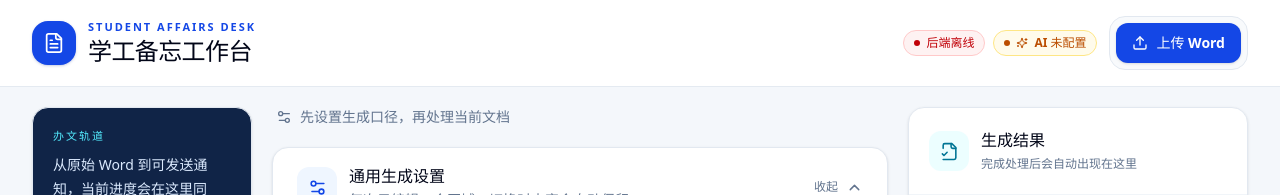
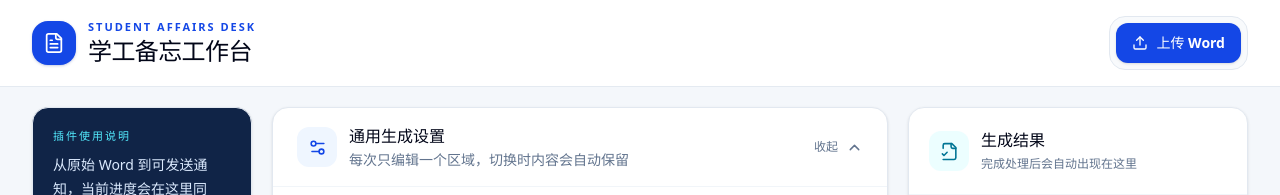
Before and after one commit to LushangStudio/Plugin-WordTxT, a Vue app in the folder frontend/: page / in a window 1280 px wide. Shown: the top 195 px of the page. Built offline with nearby package versions, Linux system fonts and the light colour scheme; no server answers.

Commit message:
feat: 优化首轮前端布局

```diff
--- a/frontend/package.json
+++ b/frontend/package.json
@@ -6,6 +6,7 @@
   "scripts": {
     "dev": "vite",
     "build": "vue-tsc -b && vite build",
+    "test": "vitest run",
     "type-check": "vue-tsc -b",
     "preview": "vite preview"
   },
@@ -20,9 +21,12 @@
     "@tailwindcss/vite": "^4.3.3",
     "@types/node": "^24.0.0",
     "@vitejs/plugin-vue": "^6.0.0",
+    "@vue/test-utils": "^2.4.6",
+    "jsdom": "^26.1.0",
     "tailwindcss": "^4.3.3",
     "typescript": "^5.8.0",
     "vite": "^7.0.0",
+    "vitest": "^3.2.6",
     "vue-tsc": "^3.0.0"
   }
 }
--- a/frontend/src/App.vue
+++ b/frontend/src/App.vue
@@ -1,6 +1,6 @@
 <script setup lang="ts">
 import { computed, onMounted, reactive, ref } from 'vue'
-import { Check, FileInput, FileText, ListFilter, Settings2, Table2 } from '@lucide/vue'
+import { Check, FileInput, FileText, ListFilter, Table2 } from '@lucide/vue'
 
 import AppHeader from './components/AppHeader.vue'
 import ContentWorkflow from './components/ContentWorkflow.vue'
@@ -12,7 +12,6 @@ import type { GeneratedResult, GenerationSettings } from './types'
 
 const file = ref<File | null>(null)
 const activeWorkflow = ref<'content' | 'table'>('content')
-const backendOnline = ref(false)
 const aiConfigured = ref(false)
 const result = ref<GeneratedResult | null>(null)
 const settings = reactive<GenerationSettings>({
@@ -41,23 +40,22 @@ function showResult(value: GeneratedResult) {
 onMounted(async () => {
   try {
     const health = await getHealth()
-    backendOnline.value = health.status === 'ok'
     aiConfigured.value = health.ai_configured
   } catch {
-    backendOnline.value = false
+    aiConfigured.value = false
   }
 })
 </script>
 
 <template>
   <div class="min-h-screen bg-[#f4f7fb] text-slate-900">
-    <AppHeader :file="file" :backend-online="backendOnline" :ai-configured="aiConfigured" @file-change="setFile" />
+    <AppHeader :file="file" @file-change="setFile" />
 
     <main class="mx-auto grid w-full max-w-[1800px] grid-cols-1 gap-5 px-4 py-5 sm:px-6 xl:grid-cols-[220px_minmax(0,1fr)_340px] xl:px-8">
       <aside class="self-start xl:sticky xl:top-5">
         <section class="overflow-hidden rounded-2xl border border-slate-200 bg-[#102447] text-white shadow-sm">
           <div class="border-b border-white/10 px-5 py-5">
-            <p class="m-0 text-[11px] font-bold tracking-[0.18em] text-cyan-300">办文轨道</p>
+            <p class="m-0 text-[11px] font-bold tracking-[0.18em] text-cyan-300">插件使用说明</p>
             <p class="mt-2 mb-0 text-sm leading-6 text-blue-100">从原始 Word 到可发送通知，当前进度会在这里同步。</p>
           </div>
           <ol class="m-0 grid list-none gap-0 p-3" aria-label="处理进度">
@@ -107,10 +105,6 @@ onMounted(async () => {
       </aside>
 
       <div class="min-w-0 space-y-5">
-        <div class="flex items-center gap-2 px-1 text-sm text-slate-500">
-          <Settings2 :size="16" aria-hidden="true" />
-          <span>先设置生成口径，再处理当前文档</span>
-        </div>
         <GenerationSettingsPanel :model-value="settings" @update:model-value="setSettings" />
         <ContentWorkflow
           v-if="activeWorkflow === 'content'"
--- a/frontend/src/components/AppHeader.vue
+++ b/frontend/src/components/AppHeader.vue
@@ -1,13 +1,10 @@
 <script setup lang="ts">
-import { FileText, Sparkles, Upload, X } from '@lucide/vue'
+import { FileText, Upload, X } from '@lucide/vue'
 
-import StatusBadge from './ui/StatusBadge.vue'
 import UiButton from './ui/UiButton.vue'
 
 defineProps<{
   file: File | null
-  backendOnline: boolean
-  aiConfigured: boolean
 }>()
 
 const emit = defineEmits<{
@@ -35,16 +32,6 @@ function onFileChange(event: Event) {
       </div>
 
       <div class="flex min-w-0 flex-col gap-3 sm:flex-row sm:items-center sm:justify-end">
-        <div class="flex flex-wrap items-center gap-2" aria-label="服务状态">
-          <StatusBadge :tone="backendOnline ? 'success' : 'danger'">
-            {{ backendOnline ? '后端在线' : '后端离线' }}
-          </StatusBadge>
-          <StatusBadge :tone="aiConfigured ? 'info' : 'warning'">
-            <Sparkles :size="12" aria-hidden="true" />
-            {{ aiConfigured ? 'AI 已就绪' : 'AI 未配置' }}
-          </StatusBadge>
-        </div>
-
         <div class="flex min-w-0 items-center gap-2 rounded-2xl border border-slate-200 bg-slate-50 p-1.5">
           <div v-if="file" class="flex min-w-0 items-center gap-2 px-2 text-sm text-slate-700">
             <FileText :size="16" class="shrink-0 text-blue-700" aria-hidden="true" />
--- /dev/null
+++ b/frontend/vitest.config.ts
@@ -0,0 +1,9 @@
+import vue from '@vitejs/plugin-vue'
+import { defineConfig } from 'vitest/config'
+
+export default defineConfig({
+  plugins: [vue()],
+  test: {
+    environment: 'jsdom',
+  },
+})
```
Also changed, not shown: 2 other files (tests, documents, lock files or other folders).
